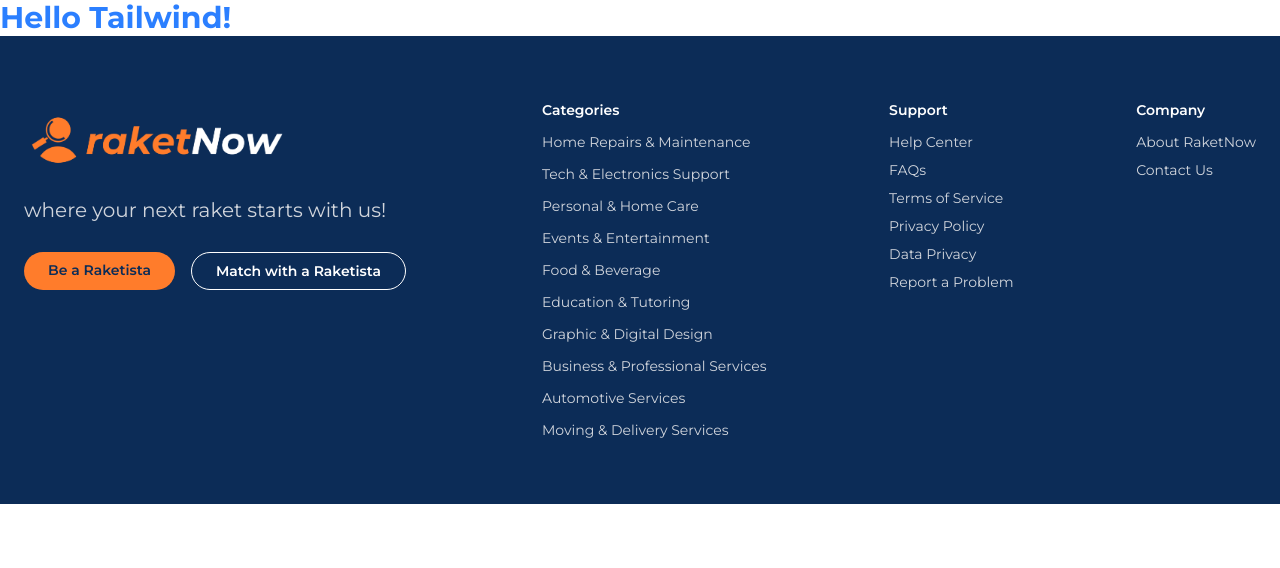
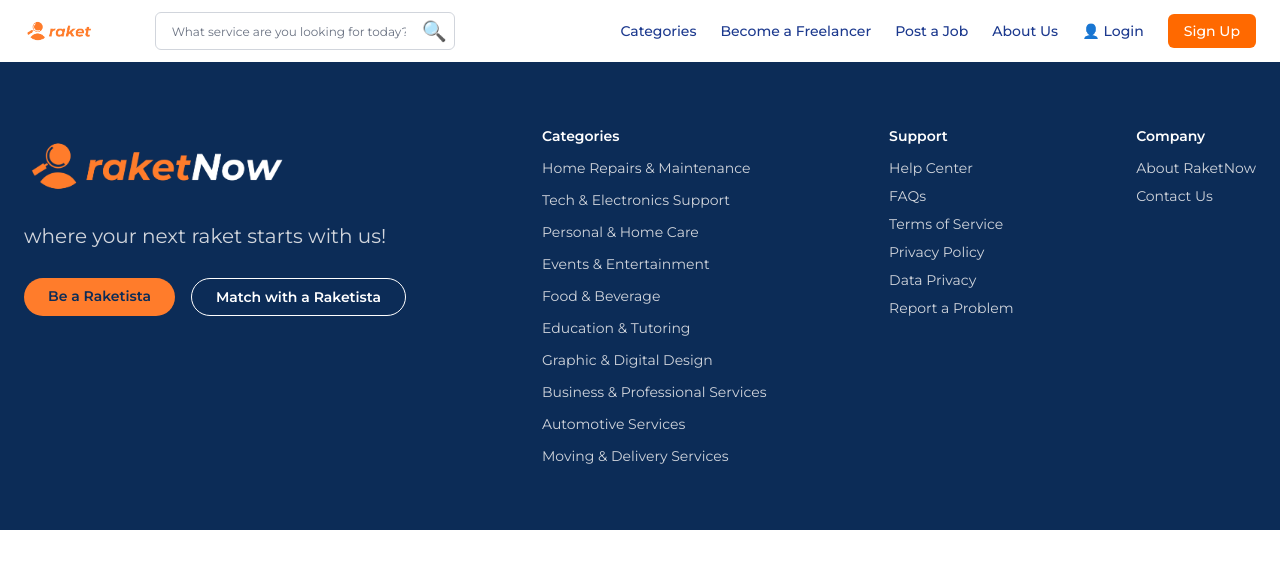
Before and after one commit to RakPaperScissors/RaketNow, a React (Vite) app in the folder raketnow-frontend/: page / in a window 1280 px wide. Shown: the top 568 px of the page. Built offline with nearby package versions, Linux system fonts and the light colour scheme.

Commit message:
feature/frontend-header

```diff
--- a/raketnow-frontend/src/App.jsx
+++ b/raketnow-frontend/src/App.jsx
@@ -1,9 +1,13 @@
-import { useState } from 'react'
+import Header from './components/Header';
+import Footer from './components/Footer';
 
 function App() {
 
   return (
-    <div className="text-3xl font-bold text-blue-500">Hello Tailwind!</div>
+    <>
+      <Header/>
+      <Footer/>
+    </>
   )
 }
 
--- /dev/null
+++ b/raketnow-frontend/src/components/Header.jsx
@@ -0,0 +1,50 @@
+import logo from '../assets/images/raketnow-white-logo.png';
+
+function Header() {
+  return (
+    <header className="shadow-md bg-white">
+      <nav className="flex items-center justify-between px-6 py-3 max-w-screen-xl mx-auto">
+
+        <div className="flex items-center gap-6">
+            <img
+                src={logo}
+                alt="raketNow"
+                className="h-8 w-auto object-contain"
+            />
+
+          {/* Search bar */}
+            <div className="relative">
+                <input
+                    type="text"
+                    placeholder="What service are you looking for today?"
+                    className="pl-4 pr-12 py-2 rounded-md border border-gray-300 text-gray-700 text-sm placeholder:text-xs placeholder-gray-500 focus:outline-none focus:ring-2 focus:ring-orange-400 w-[300px]"
+                />
+                <button
+                    className="absolute right-2 top-1/2 -translate-y-1/2 text-xl text-gray-500 hover:text-orange-500 bg-transparent p-0"
+                    aria-label="Search">
+                    🔍
+                </button>
+            </div>
+        </div>
+
+        <ul className="flex items-center gap-6 text-sm font-medium text-blue-900">
+            <li><a href="#">Categories</a></li>
+            <li><a href="#">Become a Freelancer</a></li>
+            <li><a href="#">Post a Job</a></li>
+            <li><a href="#">About Us</a></li>
+            <li className="flex items-center gap-1">
+                <span>👤</span>
+                <a href="#">Login</a>
+            </li>
+            <li>
+                <a href="#" className="bg-orange-500 text-white px-4 py-2 rounded-md hover:bg-orange-600">
+                Sign Up
+            </a>
+            </li>
+        </ul>
+      </nav>
+    </header>
+  );
+}
+
+export default Header;
--- a/raketnow-frontend/src/main.jsx
+++ b/raketnow-frontend/src/main.jsx
@@ -9,7 +9,6 @@ createRoot(document.getElementById('root')).render(
   <StrictMode>
     <>
     <App />
-    <Footer />
     </>
 
   </StrictMode>,
```
